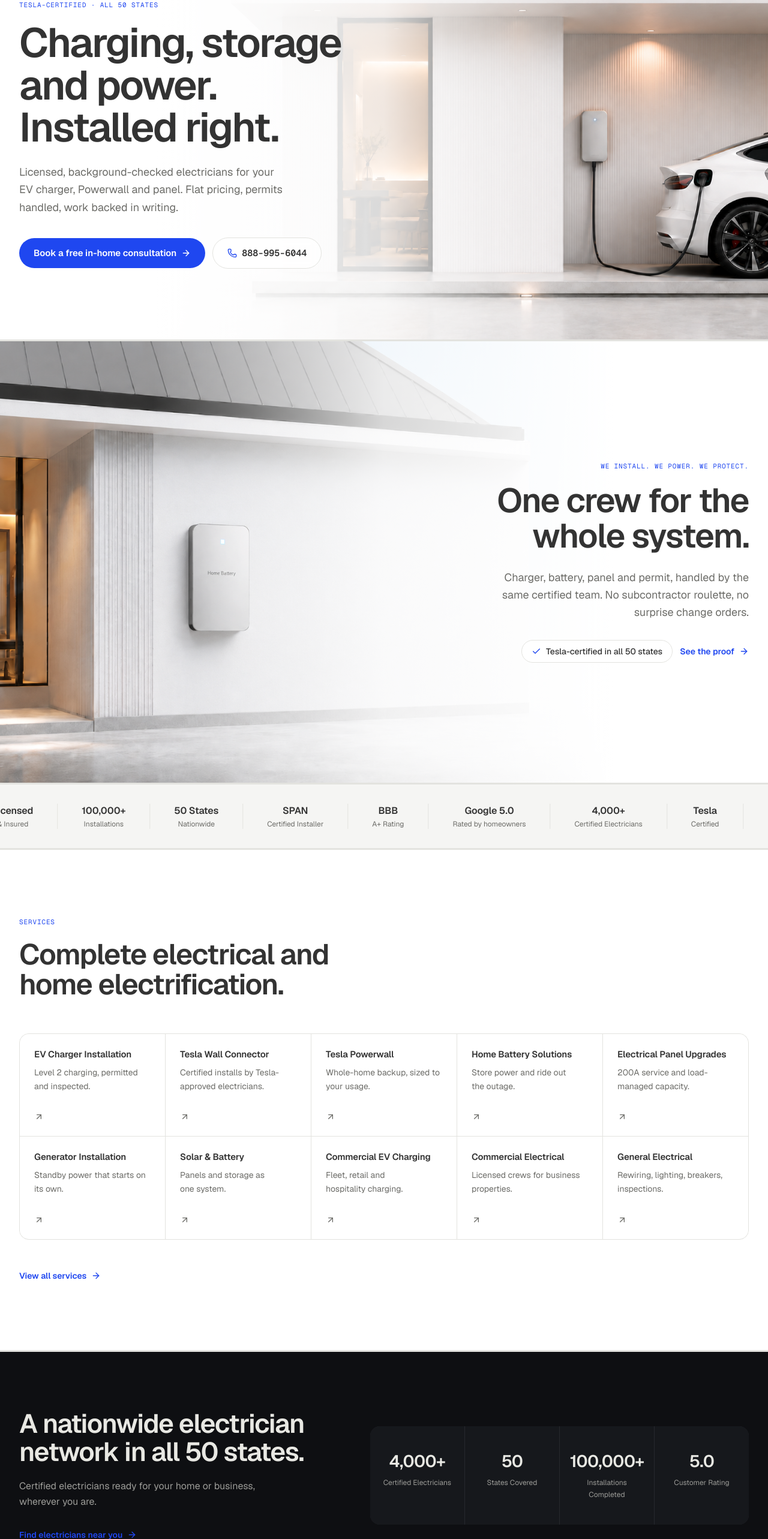
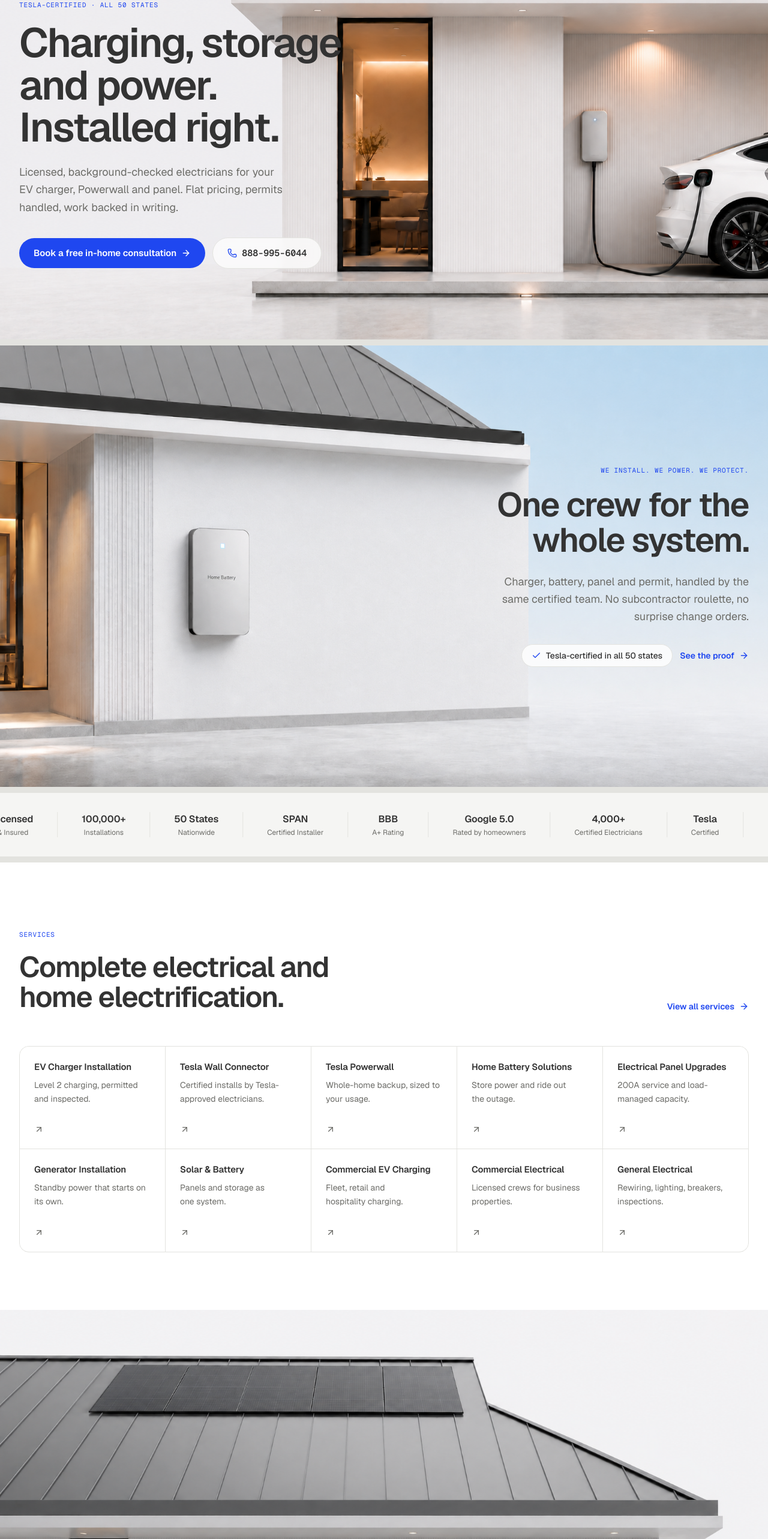
Before and after one commit to APerlinx/chargehomesolutions-public-web, a Next.js app: page / in a window 1280 px wide. Shown: the part 234-2800 px from the top of the page at 60% size. Built offline with nearby package versions, Linux system fonts and the light colour scheme.

Commit message:
feat: adjust layout and visual elements for improved design consistency
Co-authored-by: Alon perlin <133282938+APerlinx@users.noreply.github.com>

```diff
--- a/app/page.tsx
+++ b/app/page.tsx
@@ -5,8 +5,9 @@ import { Assurances, Reviews } from "@/components/home/reviews"
 
 export default function HomePage() {
   return (
-    /* Full-bleed bands separated by a hairline gap, the way apple.com stacks them. */
-    <div className="flex flex-col gap-[3px] bg-border">
+    /* Full-bleed bands separated by a visible gutter, the way apple.com stacks
+       them: the parent's color shows through the gap as a thin divider. */
+    <div className="flex flex-col gap-2.5 bg-border">
       <Hero />
       <TrustStatement />
       <CredentialMarquee />
--- a/components/home/hero.tsx
+++ b/components/home/hero.tsx
@@ -17,15 +17,10 @@ export function Hero() {
         fill
         priority
         sizes="100vw"
-        className="object-cover object-right"
-      />
-
-      {/* Narrow screens have no clear space beside the car, so the photo gets a
-          near-solid wash; wide screens only need a left-to-right falloff. */}
-      <div aria-hidden="true" className="absolute inset-0 bg-background/85 lg:hidden" />
-      <div
-        aria-hidden="true"
-        className="absolute inset-0 hidden bg-gradient-to-r from-background from-20% via-background/85 via-50% to-transparent to-80% lg:block"
+        /* No overlay on the photo. The copy sits in the frame's empty area
+           instead, so narrow screens crop left (blank wall) and wide screens
+           crop right to keep the car and charger in view. */
+        className="object-cover object-left lg:object-right"
       />
 
       <div className="relative mx-auto w-full max-w-[92rem] px-5 lg:px-8">
--- a/components/home/services.tsx
+++ b/components/home/services.tsx
@@ -1,3 +1,4 @@
+import Image from "next/image"
 import Link from "next/link"
 import { ArrowRight, ArrowUpRight } from "lucide-react"
 
@@ -5,8 +6,11 @@ import { networkStats, services } from "@/lib/home"
 
 export function Services() {
   return (
-    <section aria-labelledby="services-heading" className="bg-background py-20 lg:py-28">
+    <section aria-labelledby="services-heading" className="bg-background pt-20 lg:pt-28">
       <div className="mx-auto max-w-[92rem] px-5 lg:px-8">
+        {/* The link lives up here on the open sky rather than below the grid,
+            where it would fall on the low-contrast roof. */}
+        <div className="flex flex-wrap items-end justify-between gap-6">
           <div className="max-w-2xl">
             <p className="label-mono text-primary">Services</p>
             <h2
@@ -15,6 +19,14 @@ export function Services() {
             >
               Complete electrical and home electrification.
             </h2>
+          </div>
+          <Link
+            href="/services"
+            className="group inline-flex items-center gap-2 text-sm font-semibold text-primary transition-colors hover:text-primary-hover"
+          >
+            View all services
+            <ArrowRight className="h-4 w-4 transition-transform group-hover:translate-x-0.5" aria-hidden="true" />
+          </Link>
         </div>
 
         <ul className="mt-14 grid gap-px overflow-hidden rounded-2xl border border-border bg-border sm:grid-cols-2 lg:grid-cols-3 xl:grid-cols-5">
@@ -38,16 +50,18 @@ export function Services() {
             </li>
           ))}
         </ul>
+      </div>
 
-        <div className="mt-12">
-          <Link
-            href="/services"
-            className="group inline-flex items-center gap-2 text-sm font-semibold text-primary transition-colors hover:text-primary-hover"
-          >
-            View all services
-            <ArrowRight className="h-4 w-4 transition-transform group-hover:translate-x-0.5" aria-hidden="true" />
-          </Link>
-        </div>
+      {/* Full-bleed closing band. The roofline is anchored to the bottom so the
+          panels sit in frame with clear sky above — no overlay, no fade. */}
+      <div className="relative mt-20 h-64 w-full sm:h-80 lg:mt-24 lg:h-[26rem]">
+        <Image
+          src="/images/solar-roof.png"
+          alt="Solar panels on the standing-seam metal roof of a modern home"
+          fill
+          sizes="100vw"
+          className="object-cover object-bottom"
+        />
       </div>
     </section>
   )
--- a/components/home/trust.tsx
+++ b/components/home/trust.tsx
@@ -15,15 +15,9 @@ export function TrustStatement() {
         alt="A home battery mounted on the exterior wall of a modern white house"
         fill
         sizes="100vw"
-        className="object-cover object-left"
-      />
-
-      {/* The photo's sky is on the right, so the copy sits there over a soft wash.
-          Narrow screens get a near-solid wash instead — no clear space to use. */}
-      <div aria-hidden="true" className="absolute inset-0 bg-background/85 lg:hidden" />
-      <div
-        aria-hidden="true"
-        className="absolute inset-0 hidden bg-gradient-to-l from-background from-20% via-background/80 via-50% to-transparent to-80% lg:block"
+        /* No overlay. The copy sits on the open sky, so narrow screens crop
+           right to that sky and wide screens crop left to keep the battery. */
+        className="object-cover object-right lg:object-left"
       />
 
       <div className="relative mx-auto w-full max-w-[92rem] px-5 lg:px-8">
```
Also changed, not shown: public/images/solar-roof.png (added). Lines whose indentation alone changed are shown as unchanged.
